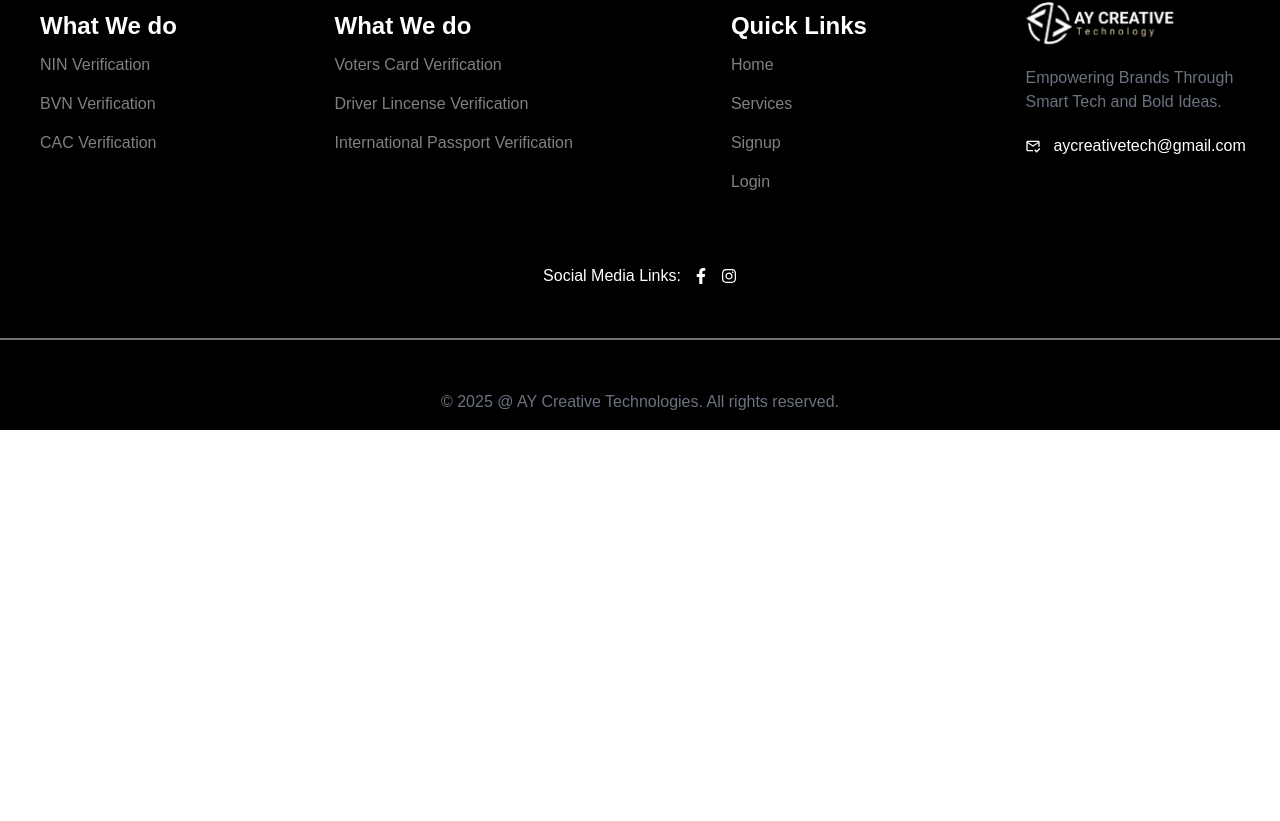
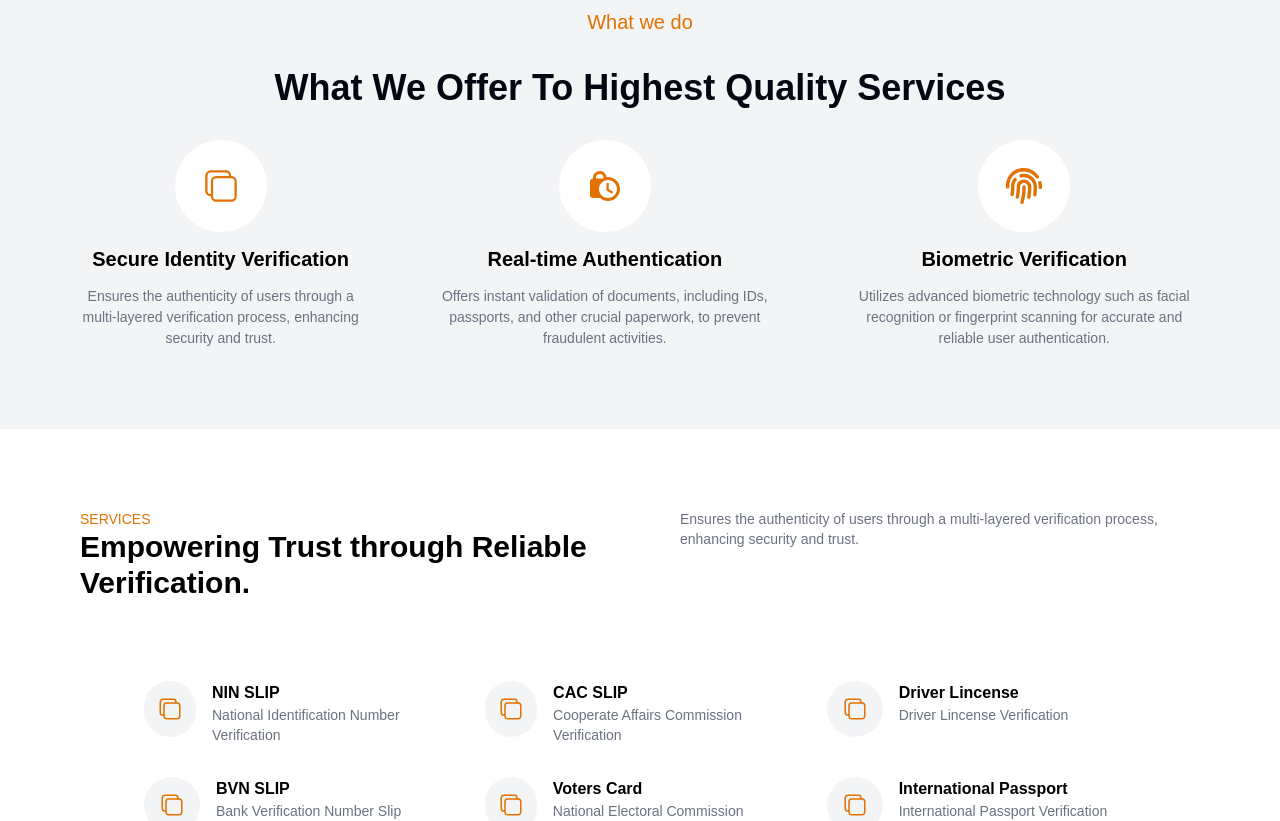
Before and after one commit to elishaadamu/ay-creative-tech, a React (Vite) app: page / in a window 1280 px wide. Shown: the part 871-1692 px from the top of the page. Before the commit the page ends 1301 px from the top, so only its background shows below. Built offline with nearby package versions, Linux system fonts and the light colour scheme.

Commit message:
work on the home page

```diff
--- a/src/App.jsx
+++ b/src/App.jsx
@@ -8,14 +8,14 @@ import NavBar from "./components/Nav";
 import Backtotop from "./components/Backtotop";
 import Login from "./Login";
 import Signup from "./Signup";
-import Services from "./Services";
+import Contact from "./Contact";
 import Footer from "./components/Footer";
 import NotFound from "./NotFound";
 
 const App = () => {
   const location = useLocation();
   const showLayout =
-    location.pathname === "/" || location.pathname === "/services";
+    location.pathname === "/" || location.pathname === "/contact";
 
   return (
     <div className="flex flex-col min-h-screen">
@@ -26,7 +26,7 @@ const App = () => {
             <Route path="/" element={<Home />} />
             <Route path="/signup" element={<Signup />} />
             <Route path="/login" element={<Login />} />
-            <Route path="/services" element={<Services />} />
+            <Route path="/contact" element={<Contact />} /> {/* 404 Route */}
             <Route path="*" element={<NotFound />} /> {/* 404 Route */}
           </Routes>
         </AnimatePresence>
--- a/src/Home.jsx
+++ b/src/Home.jsx
@@ -1,14 +1,13 @@
 // src/pages/Home.jsx
 import React from "react";
 import HeroSection from "./components/Hero";
-import Content from "./components/Content";
-import Footer from "./components/Footer";
+import Services from "./components/Services";
 
 const Home = () => {
   return (
-    <div className=" ">
+    <div className=" dark:bg-[#111827]">
       <HeroSection />
-      <Content />
+      <Services />
     </div>
   );
 };
--- a/src/Login.jsx
+++ b/src/Login.jsx
@@ -24,7 +24,7 @@ const Login = () => {
       transition={{ duration: 0.5 }}
     >
       <div className="bg-form-1 z-2 absolute">
-        <img src={Svg} alt="" />
+        <img src={Svg} alt="Bg" />
       </div>
       <div className="bg-white my-8 z-10 p-8  rounded shadow-md w-full max-w-md">
         <div className=" my-5 mx-auto w-40 max-w-full">
@@ -145,7 +145,7 @@ const Login = () => {
         </p>
       </div>
       <div className="bg-form-2 absolute">
-        <img src={Svg} alt="" className="w-full" />
+        <img src={Svg} alt="Bg" className="w-full" />
       </div>
     </motion.div>
   );
--- a/src/Services.jsx
+++ /dev/null
@@ -1,14 +0,0 @@
-import React from "react";
-import { NavLink } from "react-router-dom";
-
-function Services() {
-  return (
-    <div>
-      <div className="">
-        <h1>Welcome to our services</h1>
-      </div>
-    </div>
-  );
-}
-
-export default Services;
--- a/src/Signup.jsx
+++ b/src/Signup.jsx
@@ -24,7 +24,7 @@ const Signup = () => {
       transition={{ duration: 0.5 }}
     >
       <div className="bg-form-1 z-2 absolute">
-        <img src={Svg} alt="" />
+        <img src={Svg} alt="Bg" />
       </div>
       <div className="bg-white my-8 z-10 p-8  rounded shadow-md w-full max-w-md">
         <div className=" my-5 mx-auto w-40 max-w-full">
@@ -204,7 +204,7 @@ const Signup = () => {
         </p>
       </div>
       <div className="bg-form-2 absolute">
-        <img src={Svg} alt="" className="w-full" />
+        <img src={Svg} alt="Bg" className="w-full" />
       </div>
     </motion.div>
   );
--- a/src/components/Nav.jsx
+++ b/src/components/Nav.jsx
@@ -4,8 +4,6 @@ import "./Navbar.css";
 import { RxHamburgerMenu } from "react-icons/rx";
 import { IoMdClose } from "react-icons/io";
 import { BsMoonStarsFill, BsSunFill } from "react-icons/bs"; // Optional icons for toggle
-import { FaFacebookF } from "react-icons/fa";
-import { FaInstagram } from "react-icons/fa";
 import Logo from "../assets/logo-ay.png";
 
 function NavBar() {
@@ -60,12 +58,12 @@ function NavBar() {
             <li className="nav-item">
               <NavLink
                 exact="true"
-                to="/services"
+                to="/contact"
                 activeclassname="active"
                 className="nav-links"
                 onClick={handleClick}
               >
-                Services
+                Contact Us
               </NavLink>
             </li>
             <li className="nav-item">
--- /dev/null
+++ b/src/components/Services.jsx
@@ -0,0 +1,132 @@
+import React from "react";
+import { NavLink } from "react-router-dom";
+import { IoCopyOutline } from "react-icons/io5";
+import { MdLockClock } from "react-icons/md";
+import { FaFingerprint } from "react-icons/fa";
+
+const serviceItems = [
+  {
+    title: "NIN SLIP",
+    description: "National Identification Number Verification",
+  },
+  {
+    title: "CAC SLIP",
+    description: "Cooperate Affairs Commission Verification",
+  },
+  {
+    title: "Driver Lincense",
+    description: "Driver Lincense Verification",
+  },
+  {
+    title: "BVN SLIP",
+    description: "Bank Verification Number Slip",
+  },
+  {
+    title: "Voters Card",
+    description: "National Electoral Commission Verification",
+  },
+  {
+    title: "International Passport",
+    description: "International Passport Verification",
+  },
+];
+const iconMap = {
+  IoCopyOutline: <IoCopyOutline />,
+  MdLockClock: <MdLockClock />,
+  FaFingerprint: <FaFingerprint />,
+};
+
+const data = {
+  sectionTitle: "What we do",
+  mainHeading: "What We Offer To Highest Quality Services",
+  services: [
+    {
+      title: "Secure Identity Verification",
+      icon: "IoCopyOutline",
+      description:
+        "Ensures the authenticity of users through a multi-layered verification process, enhancing security and trust.",
+    },
+    {
+      title: "Real-time Authentication",
+      icon: "MdLockClock",
+      description:
+        "Offers instant validation of documents, including IDs, passports, and other crucial paperwork, to prevent fraudulent activities.",
+    },
+    {
+      title: "Biometric Verification",
+      icon: "FaFingerprint",
+      description:
+        "Utilizes advanced biometric technology such as facial recognition or fingerprint scanning for accurate and reliable user authentication.",
+    },
+  ],
+};
+function Services() {
+  return (
+    <div>
+      <div className="max-w-[1500px] mx-auto ">
+        <div className="bg-gray-100 py-20">
+          <h4 className="text-amber-600 text-center text-xl">
+            {data.sectionTitle}
+          </h4>
+          <h1 className="text-gray-950 dark:text-white text-center text-2xl md:text-4xl font-bold max-w-[70%] mx-auto py-8">
+            {data.mainHeading}
+          </h1>
+          <div className="flex justify-center flex-col md:flex-row gap-20 max-w-[90%] mx-10 md:mx-20">
+            {data.services.map((service, index) => (
+              <div
+                key={index}
+                className="group flex flex-col items-center text-center"
+              >
+                <div className="flex justify-center items-center bg-white rounded-full w-23 h-23 transition duration-300 group-hover:bg-amber-600">
+                  <p className="text-amber-600 text-4xl transition duration-300 group-hover:text-white">
+                    {iconMap[service.icon]}
+                  </p>
+                </div>
+                <h4 className="text-[20px] font-bold my-3 cursor-pointer hover:text-amber-600">
+                  {service.title}
+                </h4>
+                <p className="text-gray-500 text-[14px]">
+                  {service.description}
+                </p>
+              </div>
+            ))}
+          </div>
+        </div>
+
+        <div className="flex justify-start flex-col md:flex-row items-start gap-10 md:gap-20 md:justify-center py-10 md:py-20 max-w-[90%] mx-10 md:mx-20 ">
+          <div className="flex-1/2">
+            <p className="text-amber-600 text-sm ">SERVICES</p>
+            <h1 className="font-bold text-3xl">
+              Empowering Trust through Reliable Verification.
+            </h1>
+          </div>
+          <div className="flex-1/2 max-w-3/4">
+            <p className="text-gray-500 text-sm ">
+              Ensures the authenticity of users through a multi-layered
+              verification process, enhancing security and trust.
+            </p>
+          </div>
+        </div>
+        <div className="bg-white pb-20">
+          <div className="max-w-6xl mx-auto grid grid-cols-1 sm:grid-cols-2 lg:grid-cols-3 gap-8 px-20">
+            {serviceItems.map((item, index) => (
+              <div key={index} className="group flex items-start gap-4 ">
+                <div className="flex justify-center items-center w-14 h-14 rounded-full bg-gray-100 transition group-hover:bg-amber-600">
+                  <IoCopyOutline className="text-2xl text-amber-600 group-hover:text-white transition" />
+                </div>
+                <div>
+                  <h3 className="font-bold text-[16px] group-hover:text-amber-600">
+                    {item.title}
+                  </h3>
+                  <p className="text-sm text-gray-500">{item.description}</p>
+                </div>
+              </div>
+            ))}
+          </div>
+        </div>
+      </div>
+    </div>
+  );
+}
+
+export default Services;
--- a/src/components/heroSection.css
+++ b/src/components/heroSection.css
@@ -5,7 +5,6 @@ body.light .hero--section--content--box p {
   color: white;
 }
 body.light h1 {
-  color: white !important;
 }
 /* Hero Section Style */
 .hero--section {
@@ -36,7 +35,6 @@ body.light h1 {
   text-align: left !important;
 }
 .hero--section--title {
-  color: var(--heading-color);
   font-size: clamp(30px, 5vw, 65px);
 
   font-weight: 700;
--- a/src/style.css
+++ b/src/style.css
@@ -175,6 +175,7 @@ form input:focus {
 input:focus {
   border: 0px solid transparent !important;
 }
+
 .submit:hover {
   background-color: #f8921e;
   transition: background-color, 0.4s;
@@ -183,6 +184,29 @@ input:focus {
   background-color: var(--text-color);
 }
 
+/* Textarea */
+
+form textarea {
+  border: 1px solid #d5d8f3;
+  border-radius: 10px;
+}
+textarea:focus::placeholder {
+  color: #adb0cd;
+  padding-left: 5px;
+}
+textarea::placeholder {
+  color: #adb0cd;
+  transition: padding-left 0.5s;
+}
+form textarea:focus {
+  border: 0px solid transparent !important;
+  box-shadow: 1px 1px 10px rgb(223, 223, 223);
+}
+
+textarea:focus {
+  border: 0px solid transparent !important;
+}
+
 .backtotop {
   right: 0;
   position: fixed;
```
Also changed, not shown: src/Contact.jsx (added, +109 -0 lines), src/components/Hero.jsx (+5 -4 lines).
